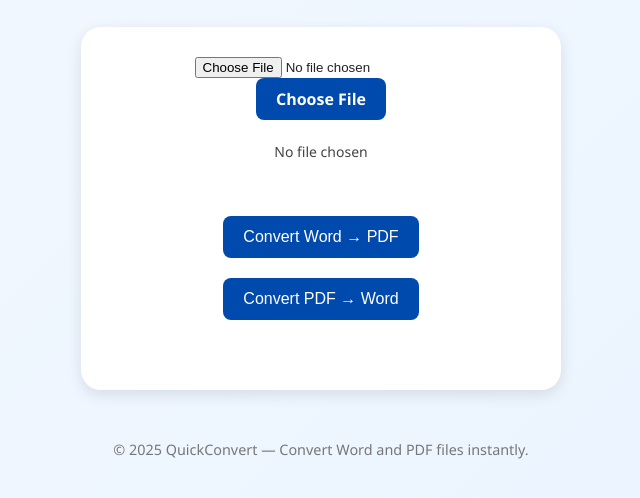
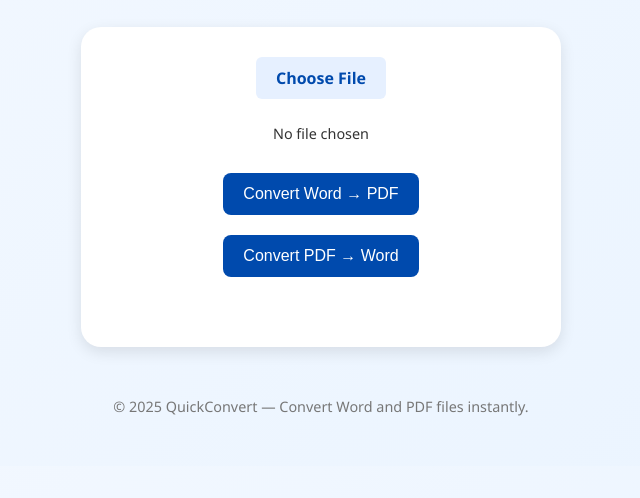
Before and after one commit to TaimoorKazama/quickconvert, a website: page public/index.html in a window 1280 px wide. Shown: the part 176-674 px from the top of the page, without its empty margins (319-959 px from the left). Drawn offline with Linux system fonts and the light colour scheme.

Commit message:
Update index.html

```diff
--- a/public/index.html
+++ b/public/index.html
@@ -4,8 +4,6 @@
   <meta charset="UTF-8" />
   <meta name="viewport" content="width=device-width, initial-scale=1.0" />
   <meta name="description" content="QuickConvert — Free online Word to PDF and PDF to Word converter. Instantly convert your files without signup or ads." />
-  <meta name="keywords" content="word to pdf, pdf to word, free online converter, docx to pdf, quickconvert" />
-  <meta name="author" content="QuickConvert" />
   <title>QuickConvert | Free Word ↔ PDF Converter</title>
 
   <style>
@@ -34,34 +32,6 @@
       box-shadow: 0 5px 15px rgba(0,0,0,0.1);
       max-width: 400px;
     }
-
-    .file-upload {
-      display: flex;
-      flex-direction: column;
-      align-items: center;
-      margin-bottom: 15px;
-    }
-
-    .upload-label {
-      background-color: #004aad;
-      color: white;
-      padding: 10px 20px;
-      border-radius: 8px;
-      cursor: pointer;
-      font-weight: bold;
-      margin-bottom: 8px;
-      transition: 0.3s;
-    }
-
-    .upload-label:hover {
-      background-color: #0070f3;
-    }
-
-    .file-name {
-      font-size: 14px;
-      color: #444;
-    }
-
     button {
       background-color: #004aad;
       border: none;
@@ -76,7 +46,24 @@
     button:hover {
       background-color: #0070f3;
     }
-
+    input[type="file"] {
+      display: none;
+    }
+    label {
+      background-color: #e6f0ff;
+      padding: 10px 20px;
+      border-radius: 6px;
+      cursor: pointer;
+      color: #004aad;
+      font-weight: bold;
+      display: inline-block;
+      margin-bottom: 10px;
+    }
+    #fileName {
+      color: #333;
+      font-size: 0.9em;
+      margin-bottom: 20px;
+    }
     footer {
       margin-top: 50px;
       font-size: 0.9em;
@@ -90,9 +77,9 @@
 
   <div class="converter">
     <div class="file-upload">
-      <input type="file" id="fileInput" name="file" class="hidden" required />
+      <input type="file" id="fileInput" class="hidden" />
       <label for="fileInput" class="upload-label">Choose File</label>
-      <p id="fileName" class="file-name">No file chosen</p>
+      <p id="fileName">No file chosen</p>
     </div>
 
     <div>
@@ -109,19 +96,15 @@
 
   <script>
     const fileInput = document.getElementById("fileInput");
-    const fileNameEl = document.getElementById("fileName");
+    const fileName = document.getElementById("fileName");
     const statusEl = document.getElementById("status");
 
-    // ✅ Show selected file name
     fileInput.addEventListener("change", () => {
-      if (fileInput.files.length > 0) {
-        fileNameEl.textContent = fileInput.files[0].name;
-      } else {
-        fileNameEl.textContent = "No file chosen";
-      }
+      fileName.textContent = fileInput.files.length
+        ? fileInput.files[0].name
+        : "No file chosen";
     });
 
-    // ✅ Conversion buttons
     document.getElementById("toPdfBtn").addEventListener("click", () => handleConvert("docx-to-pdf"));
     document.getElementById("toWordBtn").addEventListener("click", () => handleConvert("pdf-to-docx"));
 
@@ -129,16 +112,6 @@
       const file = fileInput.files[0];
       if (!file) {
         alert("Please select a file first.");
-        return;
-      }
-
-      // Check file type to prevent wrong conversions
-      if (type === "docx-to-pdf" && !file.name.endsWith(".docx")) {
-        alert("Please upload a .docx file for Word → PDF.");
-        return;
-      }
-      if (type === "pdf-to-docx" && !file.name.endsWith(".pdf")) {
-        alert("Please upload a .pdf file for PDF → Word.");
         return;
       }
 
@@ -155,7 +128,6 @@
 
         if (!response.ok) throw new Error("Conversion failed");
 
-        // Create download link
         const blob = await response.blob();
         const url = window.URL.createObjectURL(blob);
         const a = document.createElement("a");
@@ -164,11 +136,10 @@
         document.body.appendChild(a);
         a.click();
         a.remove();
-
         statusEl.textContent = "✅ Conversion complete!";
       } catch (error) {
+        console.error(error);
         statusEl.textContent = "❌ Conversion failed. Try again.";
-        console.error(error);
       }
     }
   </script>
```
